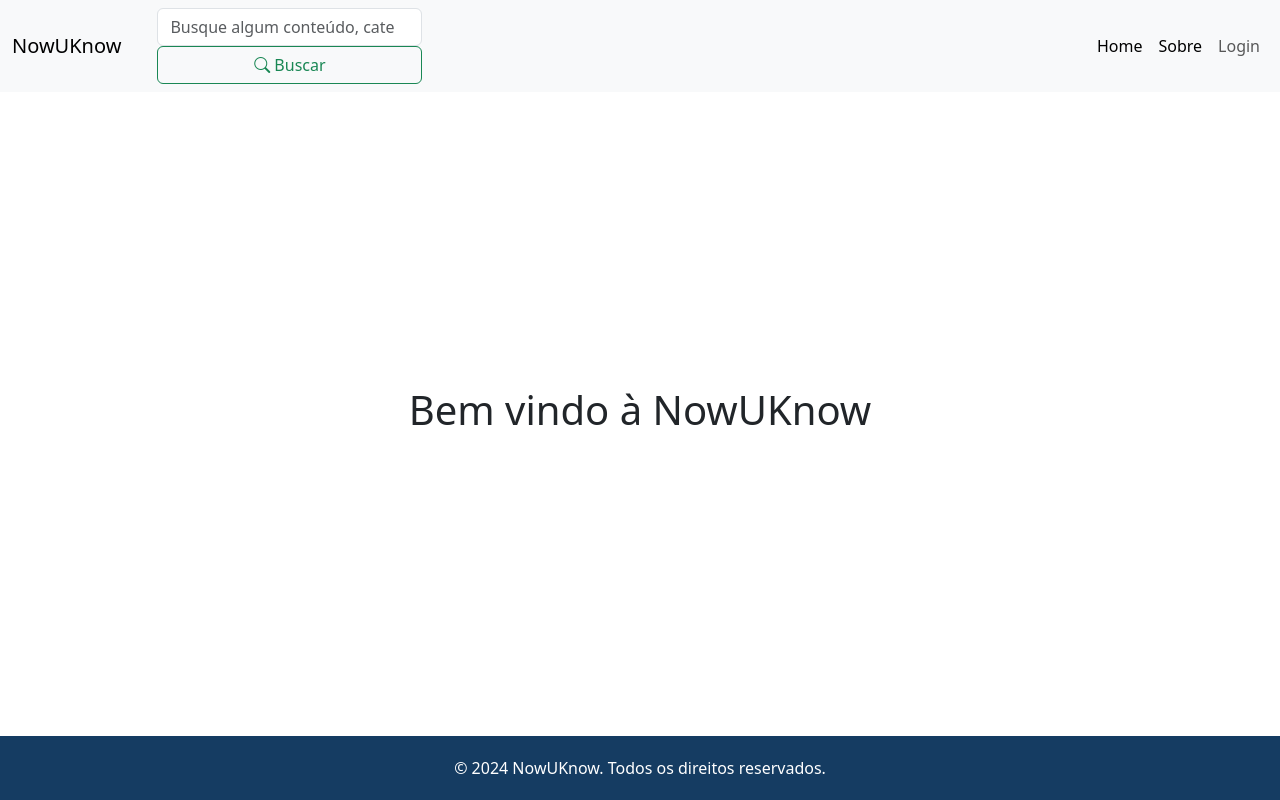
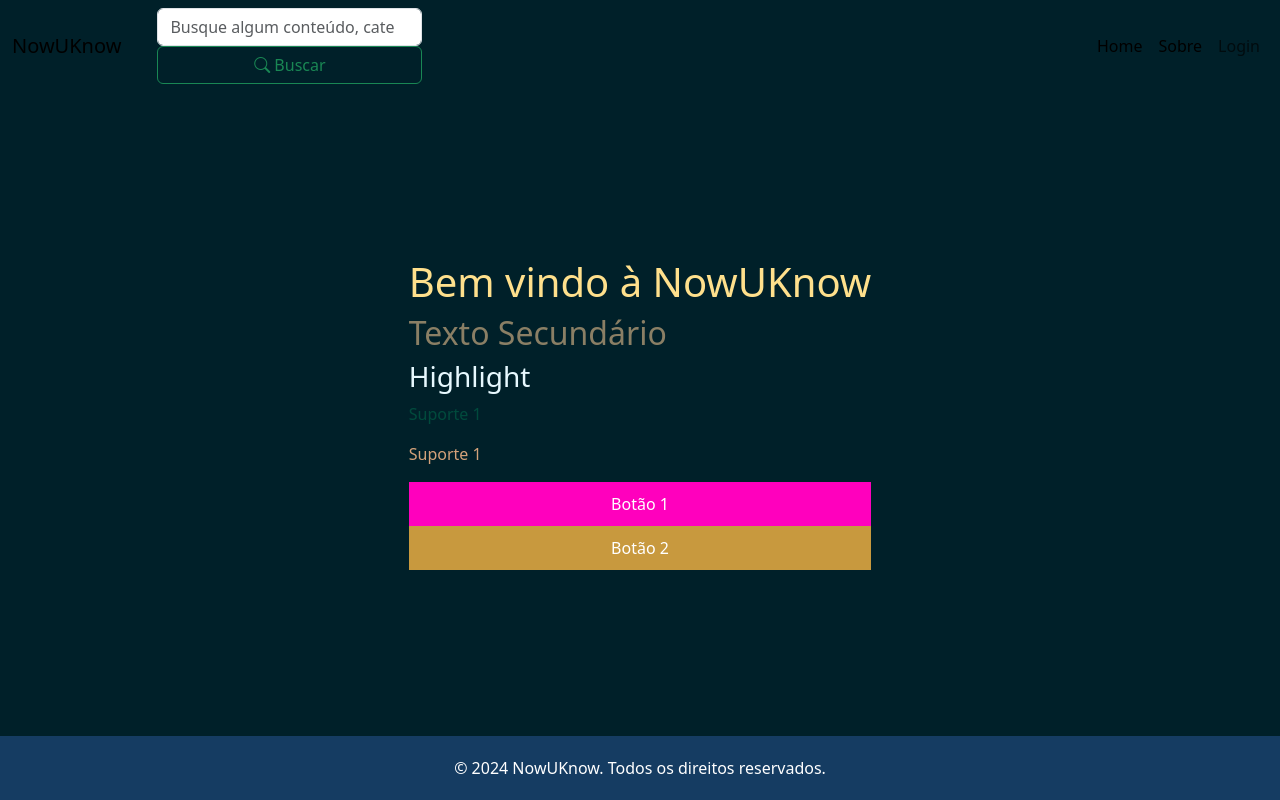
Before and after one commit to caiomunicelli/NowUKnow, a React (Vite) app in the folder client/: page / in a window 1280 px wide. Built offline with nearby package versions, Linux system fonts and the light colour scheme.

Commit message:
Mudanças no css

```diff
--- a/client/src/App.css
+++ b/client/src/App.css
@@ -2,27 +2,3 @@ html, body {
   height: 100%;
   margin: 0;
 }
-
-body {
-  font-family: Arial, sans-serif;
-}
-
-.nowuknow-app {
-  display: flex;
-  flex-direction: column; /* Organizando os elementos em coluna */
-  min-height: 100vh;
-  min-width: 100vw;
-}
-
-.nowuknow-header {
-  background-color: hsl(0, 0%, 44%);
-}
-
-.nowuknow-main {
-  flex: 1; /* Fazendo o main ocupar o espaço restante entre o header e o footer */
-  display: flex;
-  flex-direction: column;
-  align-items: center;
-  justify-content: center;
-  padding: 20px; /* Espaçamento interno */
-}
--- a/client/src/components/Navbar.jsx
+++ b/client/src/components/Navbar.jsx
@@ -29,8 +29,8 @@ function Navbar() {
   }, [isAuthenticated]);
 
   return (
-    <header>
-      <nav className="navbar navbar-expand-lg bg-light">
+    <header className="nowuknow-header">
+      <nav className="navbar navbar-expand-lg">
         <div className="container-fluid">
           <Link className="navbar-brand nowuknow-brand" to="/">
             NowUKnow
--- a/client/src/components/pages/Home.jsx
+++ b/client/src/components/pages/Home.jsx
@@ -1,7 +1,17 @@
 import React from "react";
 
 function Home() {
-  return <h1>Bem vindo à NowUKnow</h1>;
+  return (
+    <div>
+      <h1>Bem vindo à NowUKnow</h1>
+      <h2>Texto Secundário</h2>
+      <h3>Highlight</h3>
+      <p className="nowuknow-support1">Suporte 1</p>
+      <p className="nowuknow-support2">Suporte 1</p>
+      <button className="nowuknow-button1">Botão 1</button>
+      <button className="nowuknow-button2">Botão 2</button>
+    </div>
+  );
 }
 
 export default Home;
--- a/client/src/main.jsx
+++ b/client/src/main.jsx
@@ -2,6 +2,7 @@ import { StrictMode } from "react";
 import { createRoot } from "react-dom/client";
 import "./index.css";
 import App from "./App.jsx";
+import "./nowuknow.css";
 import "bootstrap/dist/css/bootstrap.min.css";
 import "bootstrap-icons/font/bootstrap-icons.css";
 
--- /dev/null
+++ b/client/src/nowuknow.css
@@ -0,0 +1,82 @@
+:root {
+  /* Cores principais (baseadas no fundo e no texto) */
+  --nowuknow-background-dark: oklch(0.21 0.07 208);  /* Gunmetal em OKLCH (fundo escuro) */
+  --nowuknow-text-primary: oklch(0.94 0.12 76);      /* Ivory em OKLCH (texto claro) */
+
+  /* Tonalidades mais escuras do fundo (para bordas, textos e contrastes) */
+  --nowuknow-background-darker: oklch(0.15 0.07 208); /* Gunmetal mais escuro (fundo mais escuro) */
+  --nowuknow-text-darker: oklch(0.52 0.05 89.00);     /* Cinza mais escuro para textos secundários */
+
+  /* Tonalidades mais claras do fundo (para áreas de destaque e hover) */
+  --nowuknow-background-lighter: oklch(0.28 0.05 208); /* Gunmetal mais claro (para áreas de destaque) */
+  --nowuknow-text-lighter: oklch(0.92 0.01 89.07);     /* Ivory bem claro (quase branco) */
+
+  /* Cores de Destaque (derivadas das cores principais) */
+  --nowuknow-highlight-dark: oklch(0.63 0.43 346);    /* Blush em OKLCH (destaque mais saturado) */
+  --nowuknow-highlight-light: oklch(0.98 0.05 264);   /* Azul claro para hover e links (pode ser uma variação do Gunmetal) */
+
+  /* Cores de Suporte */
+  --nowuknow-support-green: oklch(0.35 0.10 180.00);  /* Verde suave (sucesso) */
+  --nowuknow-support-yellow: oklch(0.75 0.08 60.00);  /* Amarelo suave (alertas) */
+
+  /* Cores Neutras */
+  --nowuknow-background-light: oklch(0.98 0.01 80.00); /* Fundo muito claro para áreas de conteúdo */
+  --nowuknow-text-secondary: oklch(0.60 0.04 89.00);   /* Cinza intermediário para textos secundários */
+
+  /* Outras cores fornecidas */
+  --gunmetal: oklch(0.21 0.07 208);        /* Gunmetal em OKLCH */
+  --blush: oklch(0.63 0.43 346);           /* Blush em OKLCH */
+  --ivory: oklch(0.94 0.12 76);            /* Ivory em OKLCH */
+  --timberwolf: oklch(0.84 0.07 93);       /* Timberwolf em OKLCH */
+  --sage: oklch(0.71 0.12 81);             /* Sage em OKLCH */
+}
+
+body {
+  font-family: Arial, sans-serif;
+}
+
+.nowuknow-app {
+  display: flex;
+  flex-direction: column; /* Organizando os elementos em coluna */
+  min-height: 100vh;
+  min-width: 100vw;
+}
+
+.nowuknow-header {
+  background-color: var(--gunmetal);  /* Cor de fundo do cabeçalho */
+}
+
+.nowuknow-main {
+  background-color: var(--nowuknow-background-dark);  /* Fundo escuro usando gunmetal */
+  color: var(--nowuknow-text-primary);      /* Texto principal claro usando ivory */
+  flex: 1; /* Fazendo o main ocupar o espaço restante entre o header e o footer */
+  display: flex;
+  flex-direction: column;
+  align-items: center;
+  justify-content: center;
+  padding: 20px; /* Espaçamento interno */
+}
+
+.nowuknow-main h2 {
+  color: var(--nowuknow-text-secondary);  /* Texto secundário em cinza intermediário */
+}
+
+.nowuknow-main h3 {
+  color: var(--nowuknow-highlight-light);  /* Cor de destaque clara */
+}
+
+.nowuknow-support1 {
+  color: var(--nowuknow-support-green);  /* Verde de suporte */
+}
+
+.nowuknow-support2 {
+  color: var(--nowuknow-support-yellow); /* Amarelo de alerta */
+}
+
+.nowuknow-button1 {
+  background-color: var(--blush);  /* Blush para botões primários */
+}
+
+.nowuknow-button2 {
+  background-color: var(--sage);  /* Sage para botões secundários */
+}
--- a/package.json
+++ b/package.json
@@ -6,6 +6,7 @@
   "scripts": {
     "start": "node server/server.js",
     "build-front": "cd client && npm install && npm run build",
+    "start-build": "npm run build-front && npm start",
     "test-connection": "node server/testconnection.js"
   },
   "nyc": {
```
